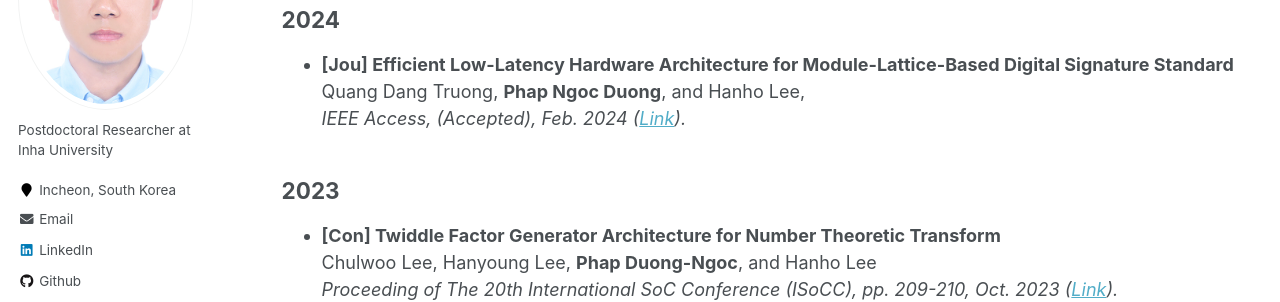
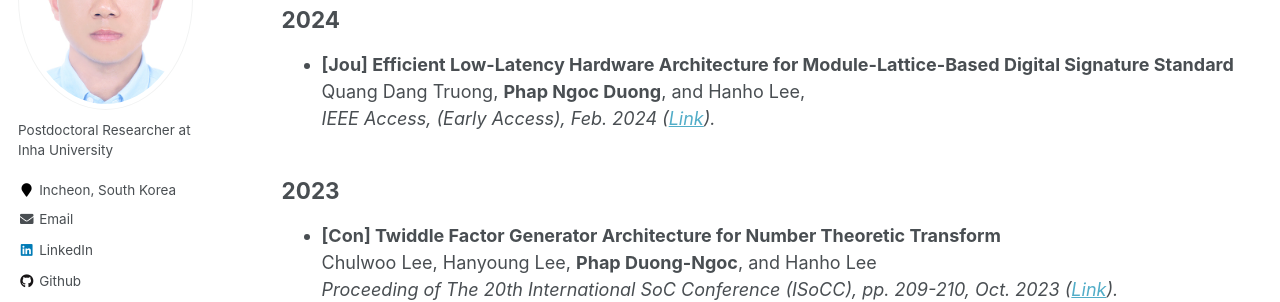
Before and after one commit to phapdn/phapdn.github.io, a Jekyll site: the page built from _pages/publications.md, in a window 1280 px wide and 900 px high. Shown: the part 230-532 px from the top of the window. Built offline with Jekyll 4.4.1, drawn with Linux system fonts in a browser that asks for light colours; some web fonts are replaced.

Commit message:
Update publications.md

```diff
--- a/_pages/publications.md
+++ b/_pages/publications.md
@@ -11,7 +11,7 @@ Publication names: Phap Duong-Ngoc; Phap Ngoc Duong; Duong Ngoc Phap
 
 * **[Jou] Efficient Low-Latency Hardware Architecture for Module-Lattice-Based Digital Signature Standard**
   Quang Dang Truong, **Phap Ngoc Duong**, and Hanho Lee,
-  *IEEE Access, (Accepted), Feb. 2024 (<a href="https://ieeexplore.ieee.org/document/10445248">Link</a>).*
+  *IEEE Access, (Early Access), Feb. 2024 (<a href="https://ieeexplore.ieee.org/document/10445248">Link</a>).*
 
 ## 2023
 
```
